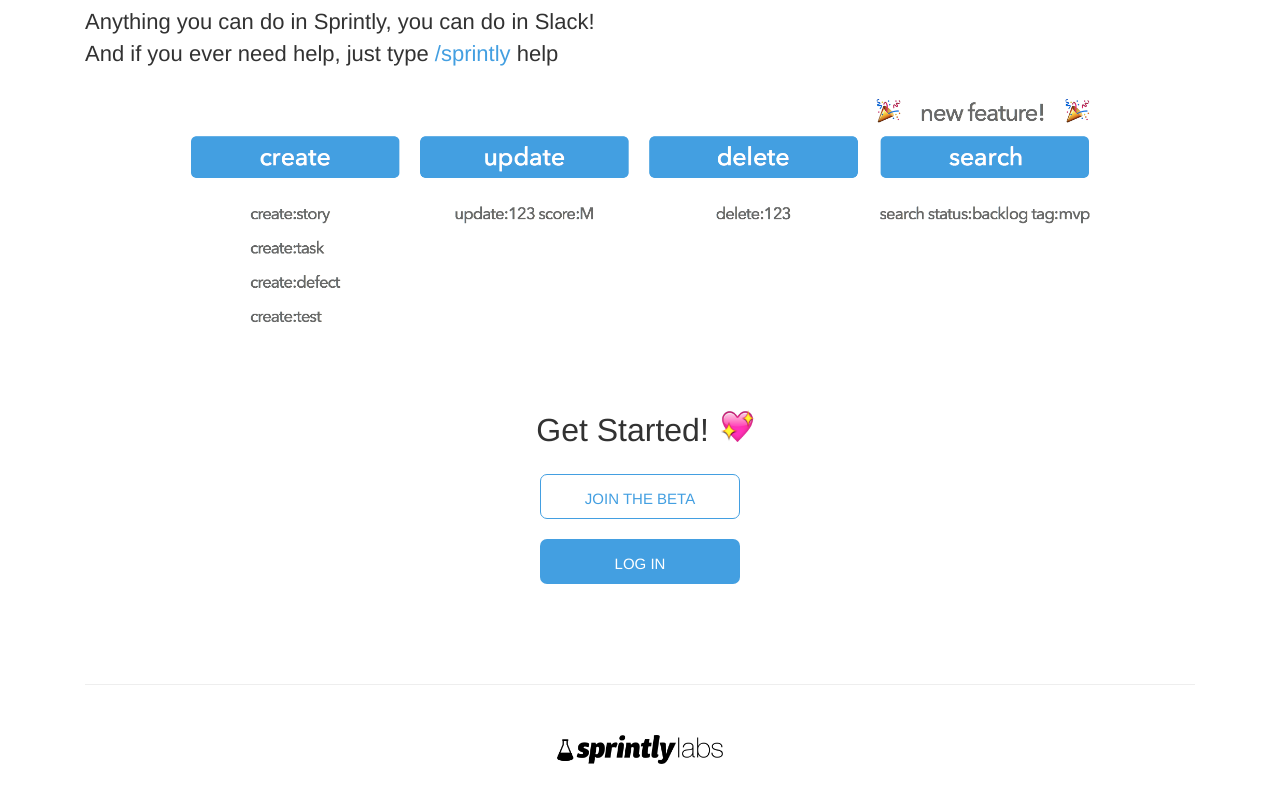
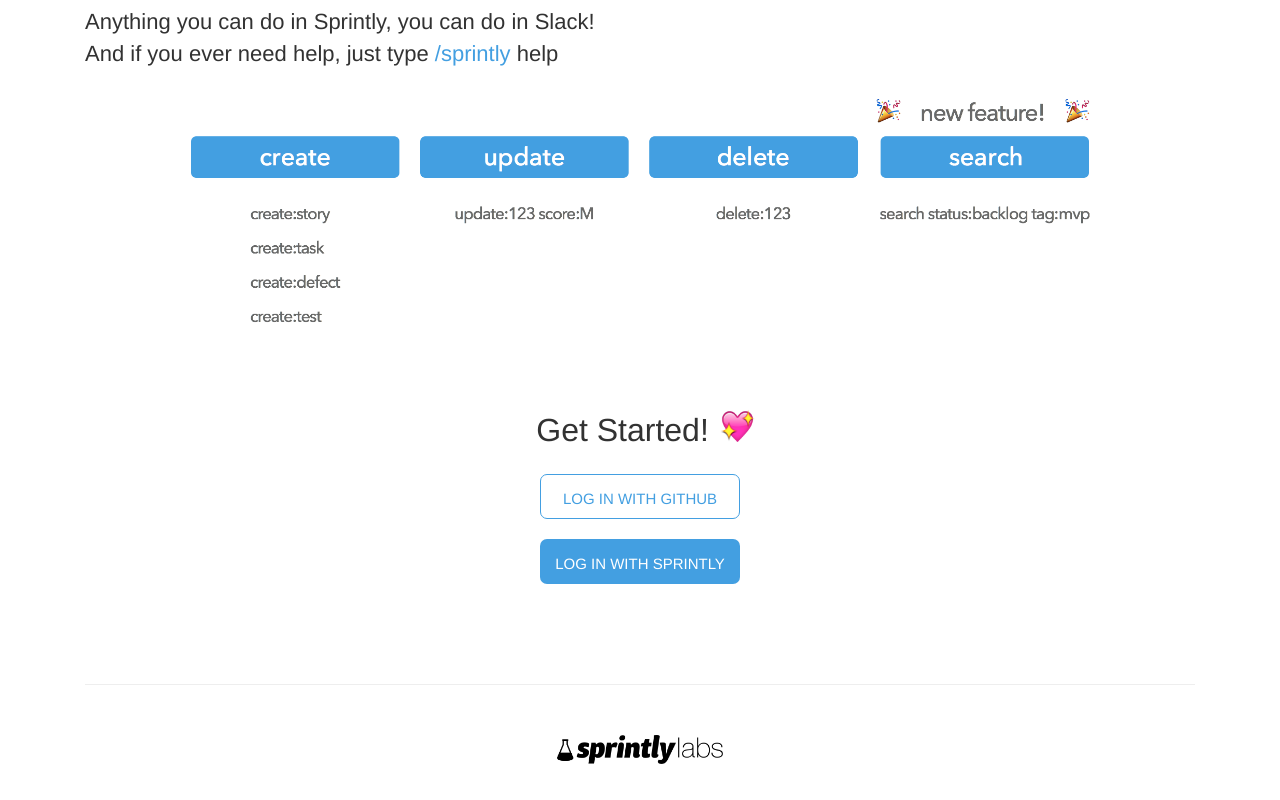
Before and after one commit to sprintly/partyline-landing, a website: page index.html in a window 1280 px wide. Shown: the part 4326-5126 px from the top of the page. Drawn offline with nearby package versions, Linux system fonts and the light colour scheme.

Commit message:
Replace BETA signup button with github issues

```diff
--- a/index.html
+++ b/index.html
@@ -145,8 +145,8 @@
               Get Started!<div class="emoji__sparkling_heart"></div>
             </div>
             <div class="landing__button">
-              <a class="btn party-button-secondary btn-block" target="_blank" href="https://www.getdrip.com/forms/9842168/submissions/new">JOIN THE BETA</a>
-              <a class="btn party-button-primary btn-block" href="https://partyline.sprint.ly/login">LOG IN</a>
+              <a class="btn party-button-secondary btn-block" target="_blank" href="https://www.getdrip.com/forms/1127299/submissions/new">LOG IN WITH GITHUB</a>
+              <a class="btn party-button-primary btn-block" href="https://partyline.sprint.ly/login">LOG IN WITH SPRINTLY</a>
             </div>
           </div>
         </div>
```
